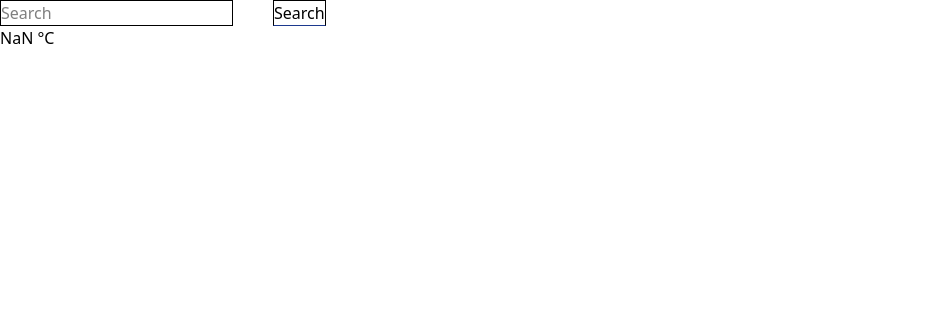
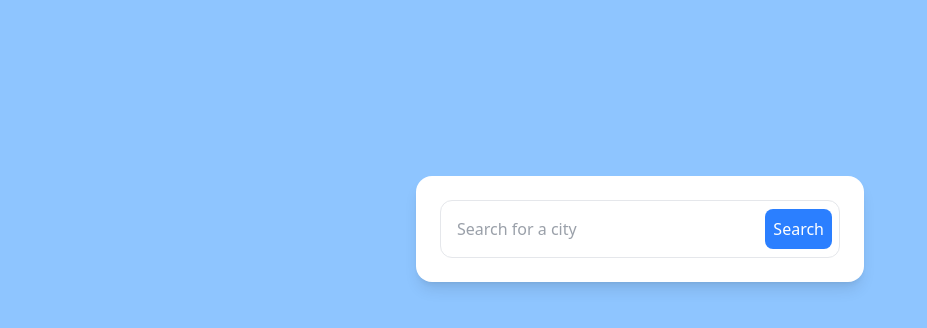
Before and after one commit to diyakhadgi/Travel-Intelligence-Dashboard, a React (Vite) app: page / in a window 1280 px wide. Shown: the top 328 px of the page, without its empty margins (0-927 px from the left). Built offline with nearby package versions, Linux system fonts and the light colour scheme.

Commit message:
designed the weather module

```diff
--- a/package.json
+++ b/package.json
@@ -12,6 +12,7 @@
   "dependencies": {
     "@tailwindcss/vite": "^4.1.11",
     "axios": "^1.11.0",
+    "dotenv": "^17.2.1",
     "react": "^19.1.0",
     "react-dom": "^19.1.0",
     "tailwindcss": "^4.1.11"
--- a/src/App.jsx
+++ b/src/App.jsx
@@ -6,21 +6,55 @@ import { useState } from "react";
 
 function App() {
   const [currentWeather, setCurrentWeather] = useState({});
+  const [isSearching, setIsSearching] = useState(false);
 
   const getWeatherDetails = (response) => {
     const temperature = response.data.main.temp;
     const description = response.data.weather[0].main;
+    const feels_like = response.data.main.feels_like;
+    const humidity = response.data.main.humidity;
+    const wind = response.data.wind.speed;
 
-    setCurrentWeather({ temperature, description });
+    setCurrentWeather({ temperature, description, feels_like, humidity, wind });
+    setIsSearching(true);
   };
 
   return (
     <>
-      <div>
-        <div>
-          <SearchCity getWeatherDetails={getWeatherDetails} />
+      <div className="min-h-screen bg-blue-300 flex flex-col items-center justify-center p-4">
+        <div
+          className={`w-full max-w-md transition-all duration-500 z-10 ease-in-out ${
+            isSearching ? "mt-0" : "mt-auto"
+          }`}
+        >
+          <div
+            className={`bg-white p-6 rounded-2xl shadow-lg transition-all duration-500 ease-in-out ${
+              isSearching ? "translate-y-0" : "translate-y-[20vh]"
+            }`}
+          >
+            <SearchCity getWeatherDetails={getWeatherDetails} />
+          </div>
         </div>
-        <Weather currentWeather={currentWeather} />
+
+        <div
+          className={`w-full max-w-md transition-all duration-700 ease-in-out ${
+            isSearching
+              ? "opacity-100 translate-y-0 mt-4"
+              : "opacity-0 translate-y-10"
+          }`}
+        >
+          {currentWeather && (
+            <div className="bg-white p-6 rounded-2xl shadow-lg">
+              <Weather currentWeather={currentWeather} />
+            </div>
+          )}
+        </div>
+
+        <div
+          className={`flex-grow transition-all duration-300 ${
+            isSearching ? "h-16" : "h-auto"
+          }`}
+        ></div>
       </div>
     </>
   );
--- a/src/components/SearchCity.jsx
+++ b/src/components/SearchCity.jsx
@@ -1,36 +1,66 @@
-import React, { useState } from 'react'
-import axios from 'axios';
+import React, { useState } from "react";
+import axios from "axios";
 
+const SearchCity = ({ getWeatherDetails }) => {
+  const [searchedCity, setSearchedCity] = useState("");
+  const [isLoading, setIsLoading] = useState(false);
+  const [error, setError] = useState(null);
 
-const SearchCity = ({getWeatherDetails}) => {
+  const api_key = import.meta.env.VITE_API_KEY;
 
-  const [searchedCity, setSearchedCity] = useState("");
-  const api_key = "729b0136bf28e42be3b5d3b01baff9aa";
-  const apiUrl = "https://api.openweathermap.org/data/2.5/weather?units=metric&q=";
+  const apiUrl =
+    "https://api.openweathermap.org/data/2.5/weather?units=metric&q=";
 
-
-  const handleSearchCity = async(e) => {
+  const handleSearchCity = async (e) => {
     e.preventDefault();
 
-      try {
-        const response = await axios.get(apiUrl + searchedCity + `&appid=${api_key}`)
-        getWeatherDetails(response)
-      } catch (error) {
+    setIsLoading(true);
+    setError(null);
 
-      }
+    try {
+      const response = await axios.get(
+        apiUrl + searchedCity + `&appid=${api_key}`
+      );
 
-
-  }
+      getWeatherDetails(response);
+    } catch (error) {
+      setError("City not found. Please try another location.");
+    } finally {
+      setIsLoading(false);
+    }
+  };
   return (
     <>
-      <div>
-        <form action="">
-        <input type="text" name="" id="" placeholder='Search' className='border border-black' onChange={(e)=>setSearchedCity(e.target.value)} value={searchedCity} />
-          <button className='ml-10 border border-b-blue-900' onClick={handleSearchCity} >Search</button>
-          </form>
+      <div className="w-full">
+        <form
+          action=""
+          onSubmit={handleSearchCity}
+          className="flex flex-col items-center space-y-4"
+        >
+          <div className="relative w-full">
+            <input
+              type="text"
+              name=""
+              id=""
+              placeholder="Search for a city"
+              className="outline-none rounded-xl border border-gray-200 w-full p-4 pr-12 focus:ring-2 focus:ring-blue-400 transition-all duration-300 text-gray-700"
+              onChange={(e) => setSearchedCity(e.target.value)}
+              value={searchedCity}
+            />
+            <button
+              type="submit"
+              className="absolute right-2 top-1/2 transform -translate-y-1/2 bg-blue-500 hover:bg-blue-600 text-white p-2 rounded-lg transition-colors duration-300"
+              disabled={isLoading}
+            >
+              {isLoading ? "Loading" : "Search"}
+            </button>
+          </div>
+
+          {error && <div className="text-red-500 text-sm ">{error}</div>}
+        </form>
       </div>
     </>
-  )
-}
+  );
+};
 
-export default SearchCity
+export default SearchCity;
--- a/src/components/Weather.jsx
+++ b/src/components/Weather.jsx
@@ -1,22 +1,51 @@
-import React from 'react'
-import weatherIcons from '../constants.js';
+import React from "react";
+import weatherIcons from "../constants.js";
 
 const Weather = ({ currentWeather }) => {
-  const weather = currentWeather.description ? currentWeather.description.toLowerCase() : '';
-  const icon = weatherIcons[weather]
+  const weather = currentWeather.description
+    ? currentWeather.description.toLowerCase()
+    : "";
+  const icon = weatherIcons[weather];
 
   return (
     <>
-      <div>
-        <div>
-          <img src={icon} alt="" />
-          <h2>{Math.floor(currentWeather.temperature)} <span>°C</span></h2>
-          <p>{currentWeather.description }</p>
+      <div className="">
+        <div className="flex justify-center mb-4">
+          <div className="w-32 h-32">
+            <img src={icon} alt="" className="w-full h-full" />
+          </div>
         </div>
+        <div className="text-center mb-2">
+          <h2 className="text-6xl font-bold text-gray-800">
+            {Math.floor(currentWeather.temperature)}
+            <span className="text-4xl text-gray-600">°C</span>
+          </h2>
+        </div>
+        <div className="text-center">
+          <p className="text-2xl font-medium text-gray-600 mt-10">
+            {currentWeather.description}
+          </p>
+        </div>
+      </div>
 
+      <div className="mt-6 pt-4 border-t border-gray-200">
+        <div className="flex justify-between">
+          <div className="text-center">
+            <span className="block text-sm text-gray-500">Humidity</span>
+            <span className="font-medium">{currentWeather.humidity}%</span>
+          </div>
+          <div className="text-center">
+            <span className="block text-sm text-gray-500">Wind</span>
+            <span className="font-medium">{currentWeather.wind} km/h</span>
+          </div>
+          <div className="text-center">
+            <span className="block text-sm text-gray-500">Feels Like</span>
+            <span className="font-medium">{currentWeather.feels_like}°C</span>
+          </div>
+        </div>
       </div>
     </>
-  )
-}
+  );
+};
 
-export default Weather
+export default Weather;
```
Also changed, not shown: 2 other files (tests, documents, lock files or other folders).
